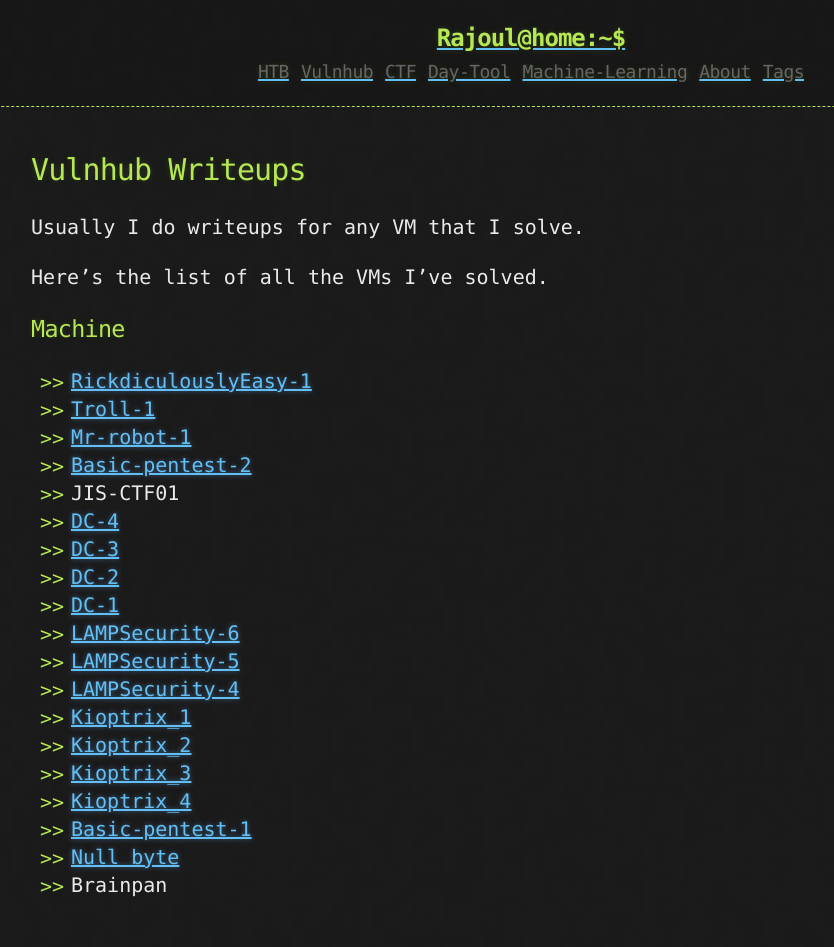
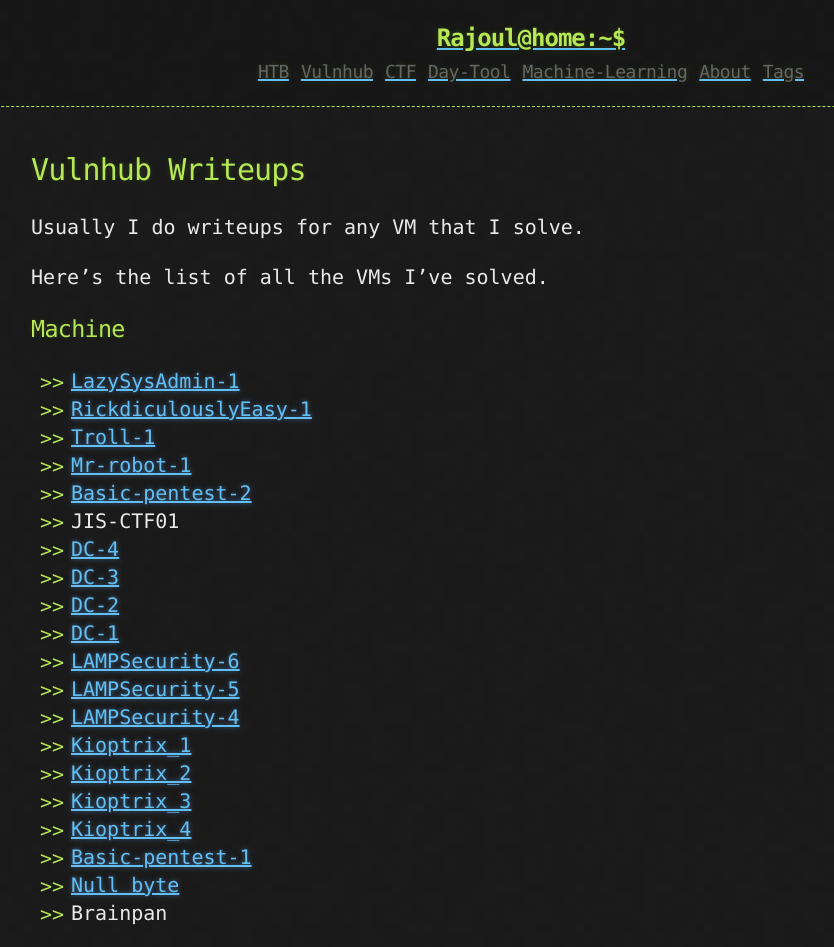
Before and after one commit to rajoul/rajoul.github.io, a Jekyll site: the page built from vulnhub.md, in a window 1280 px wide. Shown: the whole page, without its empty margins (109-943 px from the left). Built offline with Jekyll 4.4.1, drawn with Linux system fonts in a browser that asks for light colours; before the commit the page ends 919 px from its top, so only the background shows below that.

Commit message:
Update vulnhub.md

```diff
--- a/vulnhub.md
+++ b/vulnhub.md
@@ -10,6 +10,7 @@
 Here's the list of all the VMs I've solved.
 
 # Machine
+* [LazySysAdmin-1](https://rajoul.github.io/my_write_up/LazySysAdmin-1)
 * [RickdiculouslyEasy-1](https://rajoul.github.io/my_write_up/RickdiculouslyEasy-1)
 * [Troll-1](https://rajoul.github.io/my_write_up/Troll-1)
 * [Mr-robot-1](https://rajoul.github.io/my_write_up/Mr-robot-1)
```
